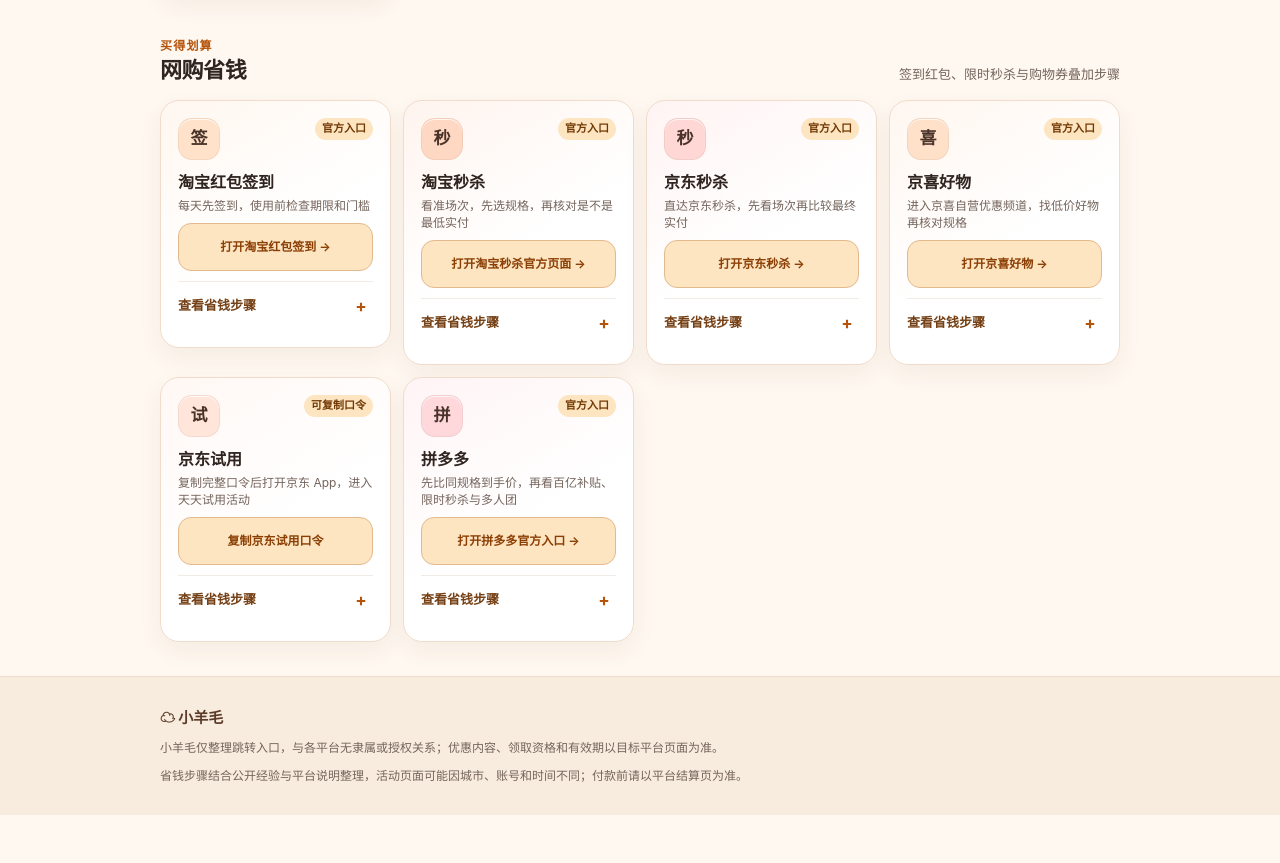
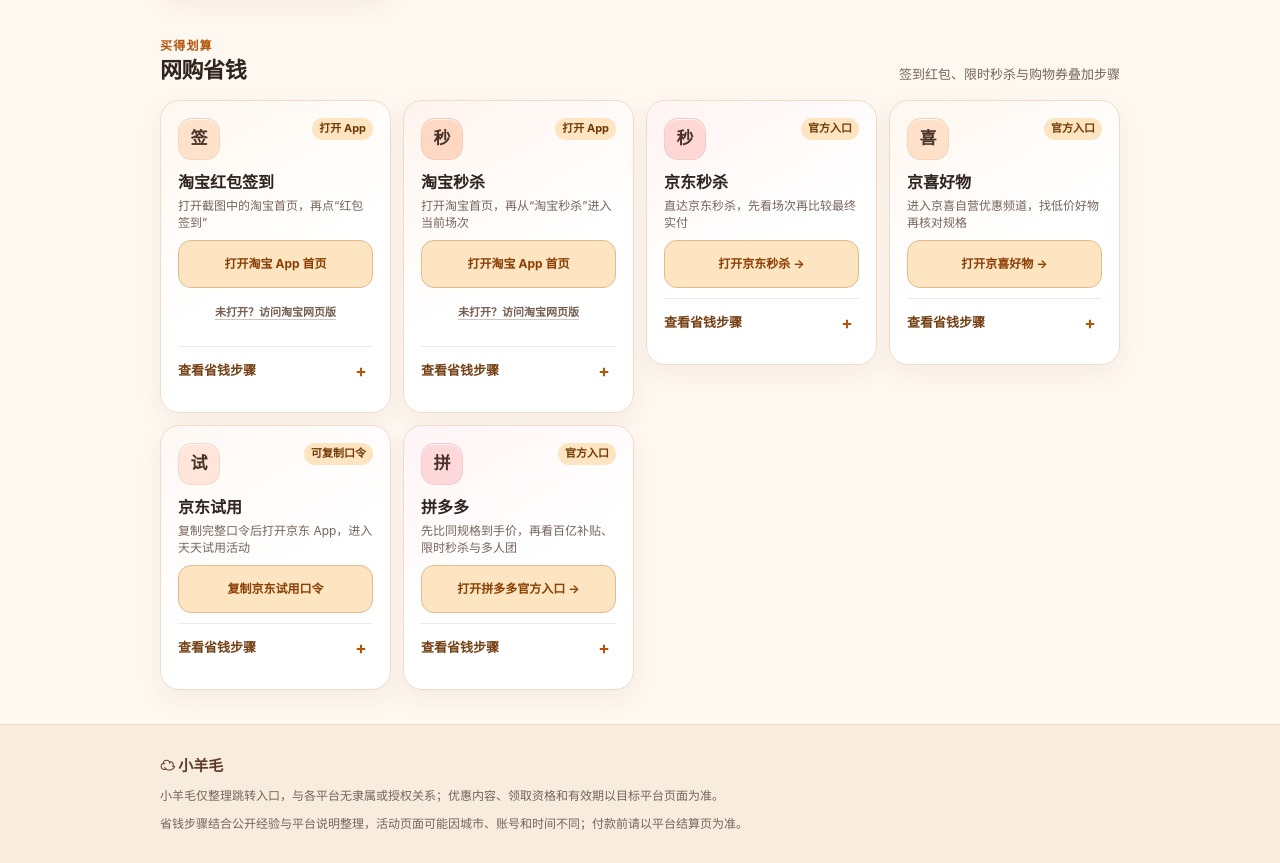
Before and after one commit to zyqyoucandoit/xiao-yang-mao, a website with bundled scripts: page index.html in a window 1280 px wide. Shown: the part 1399-2262 px from the top of the page. Before the commit the page ends 2214 px from the top, so only its background shows below. Built offline with nearby package versions, Linux system fonts and the light colour scheme.

Commit message:
feat: open Taobao app home

```diff
--- a/app.js
+++ b/app.js
@@ -1,4 +1,10 @@
-import { categories, getHttpsHref, getInstallHintState, platforms } from "/platforms.js";
+import {
+  categories,
+  getHttpsHref,
+  getInstallHintState,
+  getTrustedAppHref,
+  platforms,
+} from "/platforms.js";
 
 const categoryNav = document.querySelector("#category-nav");
 const main = document.querySelector("#main-content");
@@ -10,10 +16,15 @@ function makeTextElement(tagName, className, text) {
   return element;
 }
 
+function openTrustedApp(appHref) {
+  window.location.href = appHref;
+}
+
 function renderPlatformCard(platform) {
   const href = getHttpsHref(platform.href);
+  const appHref = href ? getTrustedAppHref(platform.appHref) : null;
   const code = typeof platform.code === "string" && platform.code.trim() ? platform.code : null;
-  const isReady = Boolean(href || code);
+  const isReady = Boolean(appHref || href || code);
   const card = document.createElement("article");
 
   card.className = `platform-card${isReady ? " platform-card--ready" : " platform-card--pending"}`;
@@ -28,7 +39,7 @@ function renderPlatformCard(platform) {
   const status = makeTextElement(
     "span",
     `platform-card__status${isReady ? " platform-card__status--ready" : ""}`,
-    href ? "官方入口" : code ? "可复制口令" : "App 内入口",
+    appHref ? "打开 App" : href ? "官方入口" : code ? "可复制口令" : "App 内入口",
   );
   cardTop.append(icon, status);
 
@@ -39,11 +50,19 @@ function renderPlatformCard(platform) {
   copy.append(name, makeTextElement("span", "platform-card__description", platform.description));
 
   const action = makeTextElement(
-    href ? "a" : code ? "button" : "span",
-    `platform-card__action${href ? " platform-card__action--link" : code ? " platform-card__action--copy" : ""}`,
-    `${platform.actionLabel}${href ? " →" : ""}`,
+    appHref || href ? "a" : code ? "button" : "span",
+    `platform-card__action${appHref ? " platform-card__action--app" : href ? " platform-card__action--link" : code ? " platform-card__action--copy" : ""}`,
+    `${platform.actionLabel}${href && !appHref ? " →" : ""}`,
   );
-  if (href) {
+  if (appHref) {
+    action.href = href;
+    action.setAttribute("aria-label", platform.actionLabel);
+    action.addEventListener("click", (event) => {
+      if (event.button !== 0 || event.metaKey || event.ctrlKey || event.shiftKey || event.altKey) return;
+      event.preventDefault();
+      openTrustedApp(appHref);
+    });
+  } else if (href) {
     action.href = href;
     action.target = "_blank";
     action.rel = "noopener noreferrer";
@@ -65,6 +84,19 @@ function renderPlatformCard(platform) {
     });
   }
 
+  let webFallback = null;
+  if (appHref && href) {
+    webFallback = makeTextElement(
+      "a",
+      "platform-card__fallback",
+      "未打开？访问淘宝网页版",
+    );
+    webFallback.href = href;
+    webFallback.target = "_blank";
+    webFallback.rel = "noopener noreferrer";
+    webFallback.setAttribute("aria-label", "未能打开淘宝 App，改为在新窗口访问淘宝网页版");
+  }
+
   const guide = document.createElement("details");
   guide.className = "saving-guide";
   const summary = makeTextElement("summary", "saving-guide__summary", "查看省钱步骤");
@@ -76,7 +108,9 @@ function renderPlatformCard(platform) {
   const notice = makeTextElement("p", "saving-guide__notice", platform.notice);
   guide.append(summary, steps, notice);
 
-  card.append(cardTop, copy, action, guide);
+  card.append(cardTop, copy, action);
+  if (webFallback) card.append(webFallback);
+  card.append(guide);
   return card;
 }
 
--- a/platforms.js
+++ b/platforms.js
@@ -161,34 +161,36 @@ export const platforms = [
     category: "shopping",
     name: "淘宝红包签到",
     monogram: "签",
-    description: "每天先签到，使用前检查期限和门槛",
-    href: "https://market.m.taobao.com/app/tmall-def/daily-welfare/pages/taxation?wh_weex=true",
-    actionLabel: "打开淘宝红包签到",
+    description: "打开截图中的淘宝首页，再点“红包签到”",
+    href: "https://m.taobao.com/",
+    appHref: "taobao://m.taobao.com",
+    actionLabel: "打开淘宝 App 首页",
     accent: "#ffe2c9",
     tips: [
-      "按钮会直接打开官方红包签到页；也可以在截图所示淘宝首页点“红包签到”。",
+      "点击按钮直接唤起淘宝 App 首页，再点截图中的“红包签到”。",
       "完成当天签到；有连续签到或浏览任务时，只做你愿意完成的任务。",
       "领取后查看红包有效期、使用门槛和适用品类。",
       "下单结算前确认红包已经勾选，不要为了凑门槛多买不需要的商品。",
     ],
-    notice: "为避免普通首页无法稳定唤起 App，此处保留官方签到直达页；规则会按账号变化且通常有较短有效期。",
+    notice: "淘宝可能恢复上次打开的位置，无法保证每次都停在“推荐”标签；若未安装或没有成功打开 App，请点卡片下方的淘宝网页版入口。",
   },
   {
     id: "taobao-seckill",
     category: "shopping",
     name: "淘宝秒杀",
     monogram: "秒",
-    description: "看准场次，先选规格，再核对是不是最低实付",
-    href: "https://web.m.taobao.com/app/ltao-fe/tbmx-pc-page/home",
-    actionLabel: "打开淘宝秒杀官方页面",
+    description: "打开淘宝首页，再从“淘宝秒杀”进入当前场次",
+    href: "https://m.taobao.com/",
+    appHref: "taobao://m.taobao.com",
+    actionLabel: "打开淘宝 App 首页",
     accent: "#ffd8c4",
     tips: [
-      "进入淘宝 App 首页“淘宝秒杀”，查看品牌秒杀、实惠生活或省钱神券。",
+      "点击按钮唤起淘宝 App 首页，再点截图中的“淘宝秒杀”。",
       "先确认开抢场次，收藏商品或设置官方提醒。",
       "开抢前选好规格、收货地址和支付方式，并领取页面可用的店铺券。",
       "结算时核对秒杀价、运费和退换规则；价格不合适就不抢。",
     ],
-    notice: "库存和场次实时变化，不使用代抢、脚本或来路不明的口令链接。",
+    notice: "淘宝可能恢复上次打开的位置；库存和场次实时变化，不使用代抢、脚本或来路不明的口令链接。",
   },
   {
     id: "jd-seckill",
@@ -273,6 +275,12 @@ export function getHttpsHref(value) {
   }
 }
 
+const TRUSTED_APP_HREFS = new Set(["taobao://m.taobao.com"]);
+
+export function getTrustedAppHref(value) {
+  return typeof value === "string" && TRUSTED_APP_HREFS.has(value) ? value : null;
+}
+
 export function getInstallHintState({ isSecure, hasInstallPrompt, isIosSafari, isStandalone }) {
   if (isStandalone) return "installed";
   if (isSecure && (hasInstallPrompt || isIosSafari)) return "available";
--- a/styles.css
+++ b/styles.css
@@ -454,7 +454,8 @@ h1 {
 }
 
 .platform-card__action--link,
-.platform-card__action--copy {
+.platform-card__action--copy,
+.platform-card__action--app {
   border-color: #e3b98e;
   background: var(--primary-soft);
   color: #8b3f05;
@@ -462,13 +463,29 @@ h1 {
   transition: background 150ms ease, transform 150ms ease;
 }
 
-.platform-card__action--copy {
+.platform-card__action--copy,
+.platform-card__action--app {
   width: 100%;
   cursor: pointer;
 }
 
+.platform-card__fallback {
+  display: flex;
+  min-height: 48px;
+  align-items: center;
+  justify-content: center;
+  color: #765d50;
+  font-size: 11px;
+  font-weight: 650;
+  text-align: center;
+  text-decoration: underline;
+  text-decoration-color: rgba(118, 93, 80, 0.35);
+  text-underline-offset: 3px;
+}
+
 .platform-card__action--link:hover,
-.platform-card__action--copy:hover {
+.platform-card__action--copy:hover,
+.platform-card__action--app:hover {
   background: #fbd8a8;
   transform: translateY(-1px);
 }
@@ -546,6 +563,8 @@ h1 {
 .category-nav__link:focus-visible,
 .platform-card__action--link:focus-visible,
 .platform-card__action--copy:focus-visible,
+.platform-card__action--app:focus-visible,
+.platform-card__fallback:focus-visible,
 .saving-guide__summary:focus-visible {
   outline: 3px solid #8b3f05;
   outline-offset: 3px;
--- a/sw.js
+++ b/sw.js
@@ -1,5 +1,5 @@
-const SHELL_CACHE = "xiaoyangmao-shell-v5";
-const ASSET_CACHE = "xiaoyangmao-assets-v5";
+const SHELL_CACHE = "xiaoyangmao-shell-v6";
+const ASSET_CACHE = "xiaoyangmao-assets-v6";
 const NETWORK_FIRST_ASSETS = new Set([
   "/styles.css",
   "/platforms.js",
```
Also changed, not shown: tests/site.test.mjs (+14 -0 lines).
